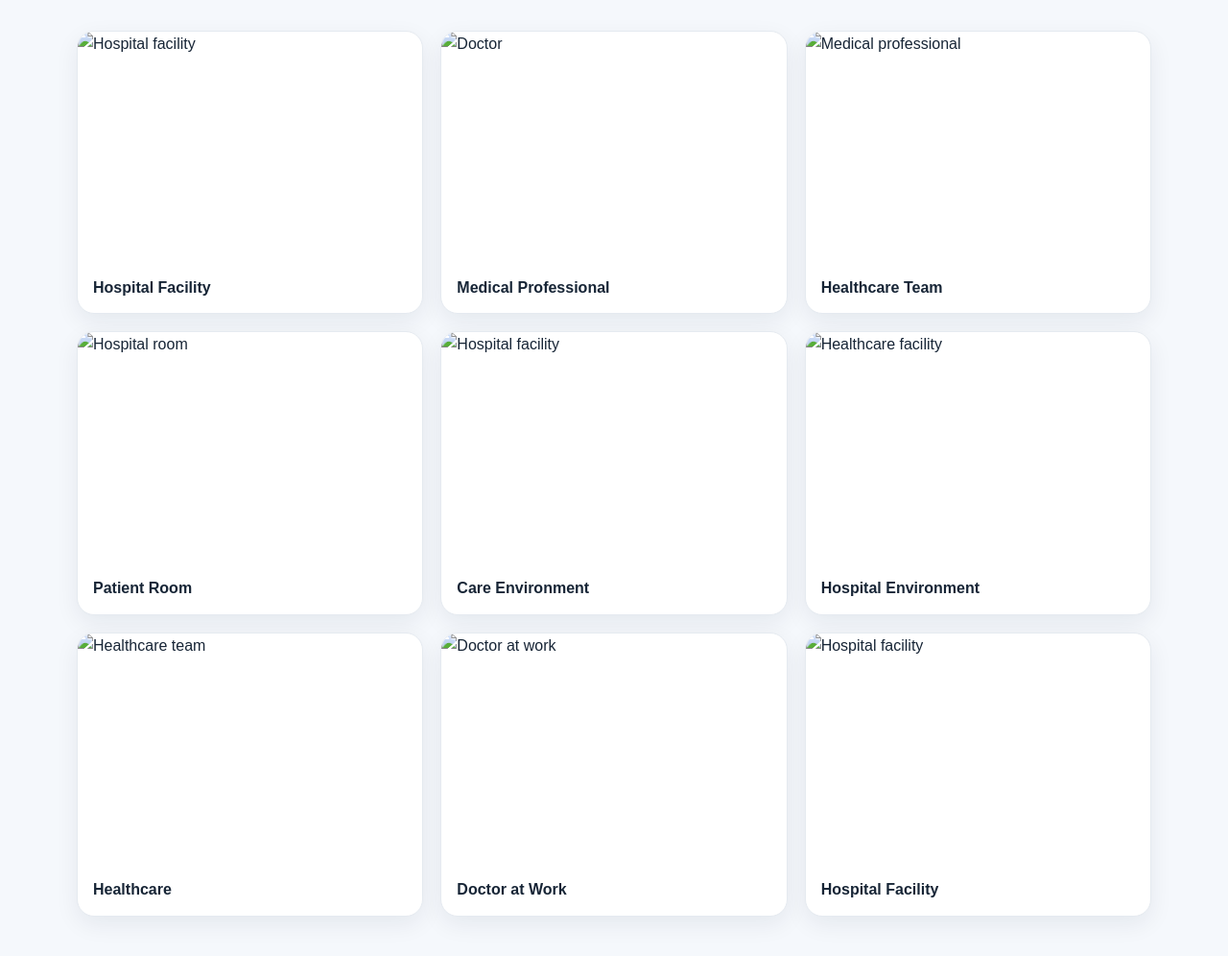
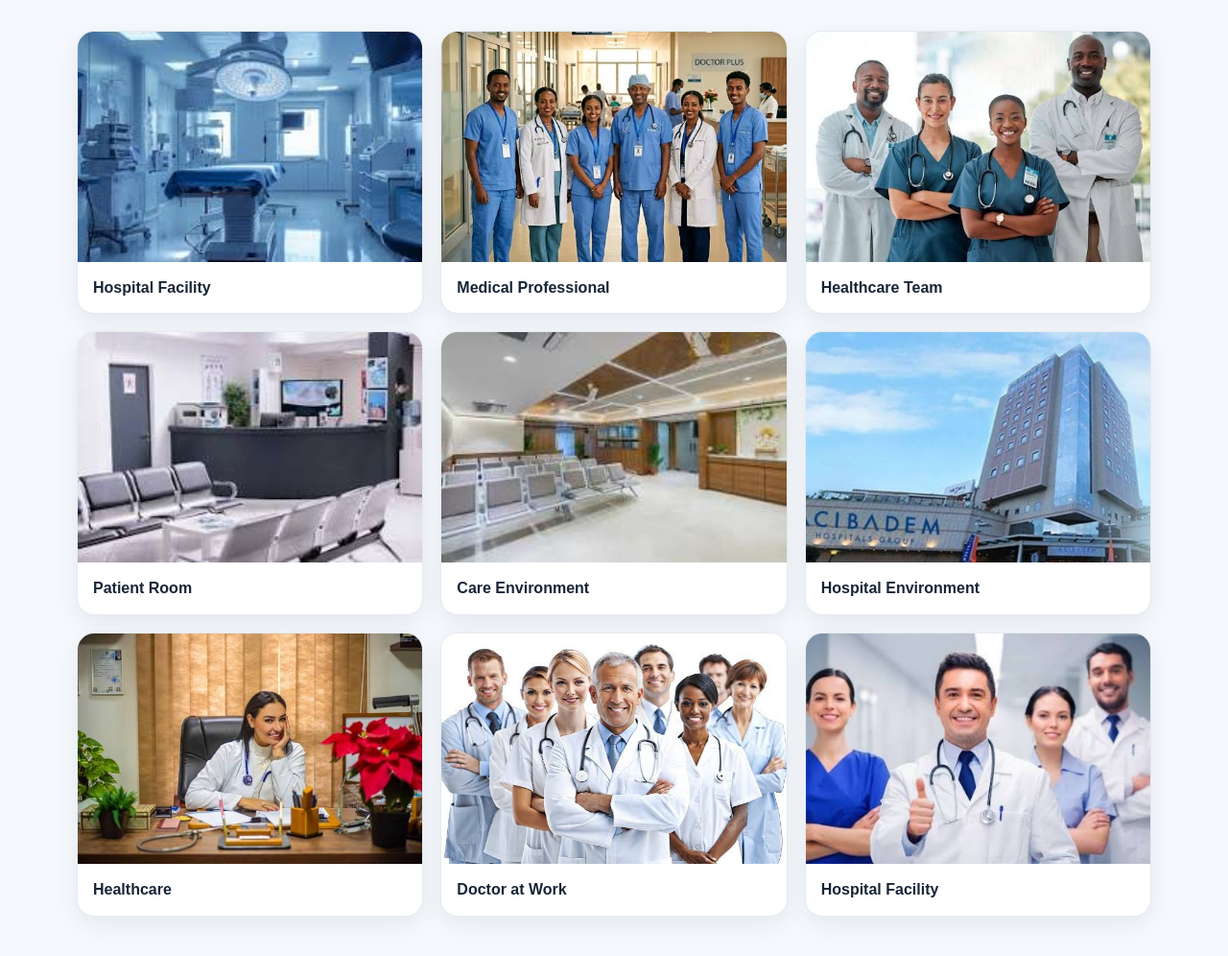
Before and after one commit to ybwebdev/YOURUSENAME.gi-thub.io, a plain HTML site: page image.html in a window 1280 px wide. Shown: the part 304-1300 px from the top of the page at 96% size. Drawn offline with Linux system fonts and the light colour scheme; a script that the page names is missing.

Commit message:
Update image paths to remove 'images/' prefix

```diff
--- a/image.html
+++ b/image.html
@@ -56,7 +56,7 @@
     <section class="gallery" aria-label="Hospital gallery">
 
       <figure class="gallery-item">
-        <img src="images/sur.jfif"
+        <img src="sur.jfif"
              alt="Hospital facility"
              loading="lazy">
         <figcaption class="gallery-caption">
@@ -65,7 +65,7 @@
       </figure>
 
       <figure class="gallery-item">
-        <img src="images/doc1.jfif"
+        <img src="doc1.jfif"
              alt="Doctor"
              loading="lazy">
         <figcaption class="gallery-caption">
@@ -74,7 +74,7 @@
       </figure>
 
       <figure class="gallery-item">
-        <img src="images/doc2.jfif"
+        <img src="doc2.jfif"
              alt="Medical professional"
              loading="lazy">
         <figcaption class="gallery-caption">
@@ -83,7 +83,7 @@
       </figure>
 
       <figure class="gallery-item">
-        <img src="images/res1.jfif"
+        <img src="res1.jfif"
              alt="Hospital room"
              loading="lazy">
         <figcaption class="gallery-caption">
@@ -92,7 +92,7 @@
       </figure>
 
       <figure class="gallery-item">
-        <img src="images/res2.jfif"
+        <img src="res2.jfif"
              alt="Hospital facility"
              loading="lazy">
         <figcaption class="gallery-caption">
@@ -101,7 +101,7 @@
       </figure>
 
       <figure class="gallery-item">
-        <img src="images/one.jfif"
+        <img src="one.jfif"
              alt="Healthcare facility"
              loading="lazy">
         <figcaption class="gallery-caption">
@@ -110,7 +110,7 @@
       </figure>
 
       <figure class="gallery-item">
-        <img src="images/six.jfif"
+        <img src="six.jfif"
              alt="Healthcare team"
              loading="lazy">
         <figcaption class="gallery-caption">
@@ -119,7 +119,7 @@
       </figure>
 
       <figure class="gallery-item">
-        <img src="images/doctor.jfif"
+        <img src="doctor.jfif"
              alt="Doctor at work"
              loading="lazy">
         <figcaption class="gallery-caption">
@@ -128,7 +128,7 @@
       </figure>
 
       <figure class="gallery-item">
-        <img src="images/four.jfif"
+        <img src="four.jfif"
              alt="Hospital facility"
              loading="lazy">
         <figcaption class="gallery-caption">
```
